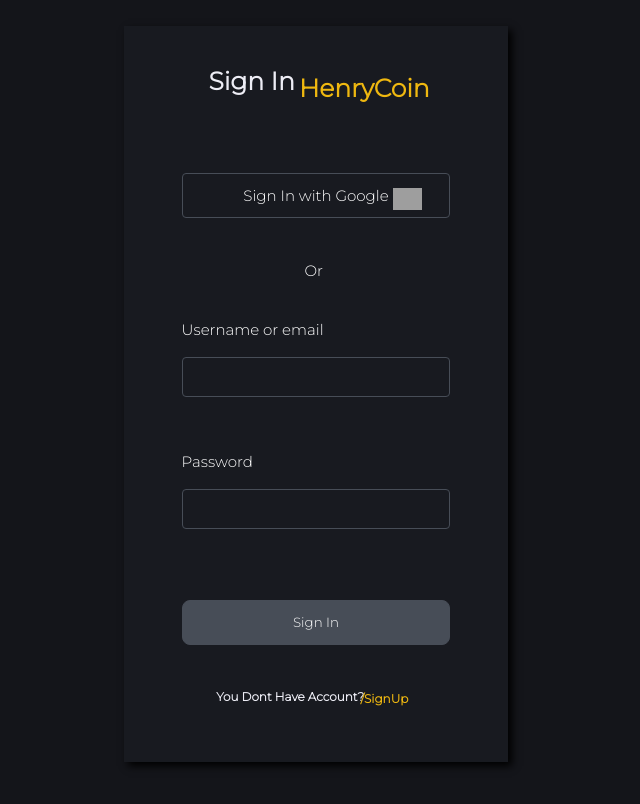
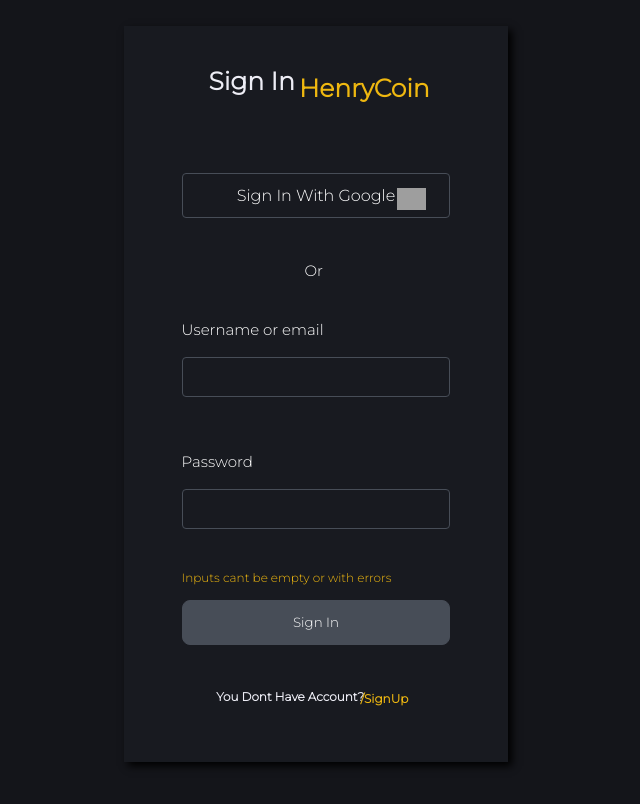
Before and after one commit to pjp-repos/PF-Client, a React (Create React App) app: page /signin in a window 1280 px wide. Both pictures are taken after a click on the button "Sign In". Shown: the top 804 px of the page, without its empty margins (324-964 px from the left). Built offline with nearby package versions, Linux system fonts and the light colour scheme; grey boxes are pictures that could not be loaded.

Commit message:
sign in and sign up

```diff
--- a/src/Components/Home/Filters/Filters.js
+++ b/src/Components/Home/Filters/Filters.js
@@ -47,7 +47,7 @@ export default function Filters(){
        </ContainerSelects>
        <ContainerSearch>
           <InputSearch placeholder="Search for symbol"/>
-          <ButtonSearch><span class="material-icons-outlined">search</span></ButtonSearch>
+          <ButtonSearch><span className="material-icons-outlined">search</span></ButtonSearch>
        </ContainerSearch>
     </ContainerFilters>
   )
--- a/src/Components/LogIn/SignElements.js
+++ b/src/Components/LogIn/SignElements.js
@@ -17,6 +17,19 @@ export const ContainerSign = styled.div`
    background-color:#181A20;
    font-family:'Montserrat', sans-serif;
    box-shadow: 4px 4px 8px black;
+
+   @media screen and (max-width:840px){
+    width:80%
+  }
+
+   @media screen and (max-width:542px){
+    width:75%
+  }
+
+  @media screen and (max-width:420px){
+    width:100%
+  }
+
 `
 export const InputSign= styled.input`
   border: 1px solid #474D57;
@@ -94,5 +107,4 @@ export const Error = styled.label`
   font-size:12px;
   left:15%;
   ${props => (props.top &&  `top:${props.top}%;`)};
-
 `
--- a/src/Components/LogIn/SignInElements.js
+++ b/src/Components/LogIn/SignInElements.js
@@ -1,18 +1,18 @@
 import styled from "styled-components"
 
 
-export const ButtonGoogle = styled.button`
+export const ButtonGoogle = styled.a`
     position:absolute;
     width:70%;
     height:45px;
+    text-align:center;
     color:white;
     background-color:transparent;
     border: 1px solid #474D57;
     border-radius:4px;
+    text-decoration:none;
     top:20%;
     left:15%;
-    font-family:'Montserrat', sans-serif;
-    font-size:15px;
     &:hover{
         border:1.5px solid white;
      }
@@ -23,5 +23,11 @@ export const ButtonGoogle = styled.button`
     wdith:22px;
     position: absolute;
     top:22%;
-    left:70%;
+    left:71%;
   `
+  export const TextGoogle = styled.span`
+  font-family:'Montserrat', sans-serif;
+  display:block;
+  font-size:15px;
+  margin-top:12px;
+`
--- a/src/Components/LogIn/ValidateLogin.js
+++ b/src/Components/LogIn/ValidateLogin.js
@@ -1,7 +1,6 @@
 const validateUsernameOrPassword = (value) => {
-    console.log(value);
-    if(!/^[a-zA-Z0-9]+$/.test(value) || value.length > 8)
-    return "Must be plain text or Numbers, max 8 characters"
+    if(!/^[a-zA-Z0-9]+$/.test(value) || value.length > 18)
+    return "Spaces are not allowed, max 18 characters"
     return "";
 }
 
@@ -20,10 +19,13 @@ const validateEmail = (value) => {
 export const validateSubmit = (errorState,formState) => {
     if(!validateInputsSubmit(errorState,formState))
       return "Inputs cant be empty or with errors"
+    return "";
 }
 
 export const validateSignIn = (value) => {
-   return validateUsernameOrPassword(value);
+   if(value.includes(" ") || value.length > 18)
+    return "Spaces are not allowed, max 18 characters"
+    return "";
 }
 
 export const validateSignUp = (id,value,state) => {
--- a/src/Pages/signIn.js
+++ b/src/Pages/signIn.js
@@ -1,8 +1,14 @@
 import React from "react";
 import { ContainerSignP, ContainerSign,InputSign,LabelSign,Submit,Title,Link,Error} from "../Components/LogIn/SignElements";
-import { ButtonGoogle ,GoogleIcon} from "../Components/LogIn/SignInElements";
+import { ButtonGoogle ,GoogleIcon,TextGoogle} from "../Components/LogIn/SignInElements";
 import {useNavigate} from "react-router-dom";
-import { validateSignIn } from "../Components/LogIn/ValidateLogin";
+import { validateSignIn,validateSubmit } from "../Components/LogIn/ValidateLogin";
+import {
+  postSignIn,
+  resetSignInStatus
+} from '../Redux/Actions/actionCreators';
+import {selectSignInStatus} from '../Redux/Selectors/selectors';
+import { useSelector, useDispatch } from 'react-redux';
 
 const initialState = {
   username: "",
@@ -11,9 +17,26 @@ const initialState = {
 
 export default function SignIn(){
   const [signinState, setSignInState] = React.useState(initialState);
+  const dispatch = useDispatch();
   const [errorSigninState, seterrorSignInState] = React.useState(initialState);
+  const [errorSubmit, setErrorSubmit] = React.useState("");
+  const status = useSelector(selectSignInStatus);
   const navigate = useNavigate();
+
+  React.useEffect(() => {
+    resetSignInStatus(dispatch);
+  }, [])
+
+  React.useEffect(() => {
+    if (status === 2)
+     navigate("../")
+    if (status === 3){
+      setErrorSubmit("Error name or password incorrect")
+    }
+  }, [status])
+
   const handlerState = (e) => {
+
        setSignInState({
          ...signinState,
          [e.target.id]:e.target.value
@@ -22,10 +45,16 @@ export default function SignIn(){
            ...errorSigninState,
            [e.target.id]:validateSignIn(e.target.value)
        })
+       if(errorSubmit !== "") setErrorSubmit("");
   }
 
-  const handlerSubmit = (e) => {
-      console.log(signinState);
+  const handlerSubmit = async (e) => {
+    const error = validateSubmit(errorSigninState,signinState);
+      if(error!== "")
+        setErrorSubmit(error);
+      else{
+        await postSignIn(dispatch,signinState);
+      }
   }
 
   return (
@@ -34,15 +63,16 @@ export default function SignIn(){
         <Title top = {1} left = {22} size = {25}>Sign In</Title>
         <Link top = {6} left = {44} size = {25} onClick = {(e) => navigate("../")}>HenryCoin</Link>
         <GoogleIcon src="https://img.icons8.com/color/48/000000/google-logo.png" alt = "icon"/>
-        <ButtonGoogle>Sign In with Google </ButtonGoogle>
+        <ButtonGoogle href = "https://pfapi2.herokuapp.com/login/google"><TextGoogle></TextGoogle>Sign In With Google </ButtonGoogle>
         <LabelSign top = {32} left = {47}>Or</LabelSign>
         <LabelSign  htmlFor = "username" top = {40}>Username or email</LabelSign>
         <InputSign top = {45} value = {signinState.username} id = "username" onChange={handlerState}/>
         <Error top = {52} >{errorSigninState.username}</Error>
         <LabelSign htmlFor = "password" top = {58}>Password</LabelSign>
-        <InputSign type = "password" id = "password" top = {63} value = {signinState.password}  onChange={handlerState} />
+        <InputSign type = "password" autoComplete="on" id = "password" top = {63} value = {signinState.password}  onChange={handlerState} />
         <Error top = {70} >{errorSigninState.password}</Error>
-        <Submit top = {78} onClick = {handlerSubmit}>Sign In</Submit>
+        {errorSubmit !== ""  && <Error top = {74} >{errorSubmit}</Error>}
+        <Submit  top = {78} onClick = {handlerSubmit}>Sign In</Submit>
         <Title top = {88} left = {24} size = {12}>You Dont Have Account?</Title>
         <Link top = {90} left = {60} size = {12}  onClick = {(e) => navigate("../signup")} >/SignUp</Link>
       </ContainerSign>
--- a/src/Pages/signUp.js
+++ b/src/Pages/signUp.js
@@ -1,7 +1,17 @@
 import React from "react";
 import { ContainerSignP, ContainerSign,InputSign,LabelSign,Submit,Title,Link,Error} from "../Components/LogIn/SignElements";
 import {useNavigate} from "react-router-dom";
-import { validateSignUp } from "../Components/LogIn/ValidateLogin";
+import { validateSignUp,validateSubmit } from "../Components/LogIn/ValidateLogin";
+import {
+  postNewAccount,
+  resetNewAccountStatus
+} from '../Redux/Actions/actionCreators';
+import {
+  selectNewAccountStatus,
+  selectNewAccountError
+} from '../Redux/Selectors/selectors';
+
+import {useDispatch,useSelector } from 'react-redux';
 
 const initialState = {
     username: "",
@@ -12,10 +22,28 @@ const initialState = {
 
 export default function SignIn(){
   const [signUpState, setSignUpState] = React.useState(initialState);
+  const dispatch = useDispatch();
   const [error, seterror] = React.useState(initialState);
+  const [errorSubmit, setErrorSubmit] = React.useState("");
   const navigate = useNavigate();
+  const status = useSelector(selectNewAccountStatus);
+  const errorFetch = useSelector(selectNewAccountError);
+
+  React.useEffect(() => {
+    resetNewAccountStatus(dispatch);
+  }, [])
+  React.useEffect(() => {
+   if(status === 2)
+    navigate("../signin");
+   if(status === 3){
+     console.log(status)
+     console.log(errorFetch);
+     setErrorSubmit("Username or email already exist");
+   }
+  },[status])
 
   const handlerState = (e) => {
+
     setSignUpState({
       ...signUpState,
       [e.target.id]:e.target.value
@@ -24,11 +52,17 @@ export default function SignIn(){
         ...error,
         [e.target.id]:validateSignUp(e.target.id,e.target.value,signUpState)
     })
+    if(errorSubmit !== "") setErrorSubmit("");
 }
 
 
 const handlerSubmit = (e) => {
-   console.log(signUpState);
+  const errorSub = validateSubmit(error,signUpState);
+  if(errorSub !== "")
+  setErrorSubmit(errorSub);
+  else{
+    postNewAccount(dispatch,signUpState);
+  }
 }
 
    return (
@@ -43,11 +77,12 @@ const handlerSubmit = (e) => {
         <InputSign top = {35}  value = {signUpState.email} id = "email" onChange={handlerState}/>
         <Error top = {42} >{error.email}</Error>
         <LabelSign  htmlFor = "password" top = {47}>Password</LabelSign>
-        <InputSign  type = "password" top = {52}  value = {signUpState.password} id = "password" onChange={handlerState} />
+        <InputSign  type = "password" autoComplete="on" top = {52}  value = {signUpState.password} id = "password" onChange={handlerState} />
         <Error top = {59} >{error.password}</Error>
         <LabelSign  htmlFor = "repeatPassword" top = {64}> Repeat Password</LabelSign>
-        <InputSign  type = "password" top = {69}  value = {signUpState.repeatPassword} id = "repeatPassword" onChange={handlerState} />
+        <InputSign  type = "password" autoComplete="on" top = {69}  value = {signUpState.repeatPassword} id = "repeatPassword" onChange={handlerState} />
         <Error top = {76} >{error.repeatPassword}</Error>
+        {errorSubmit !== "" && <Error top = {79} >{errorSubmit}</Error> }
         <Submit top = {82} onClick = {handlerSubmit} >Sign Up</Submit>
         <Title top = {90} left = {27} size = {12}>You Have Account?</Title>
         <Link top = {92} left = {56} size = {12}  onClick = {(e) => navigate("../signin")} >/SignIn</Link>
```
